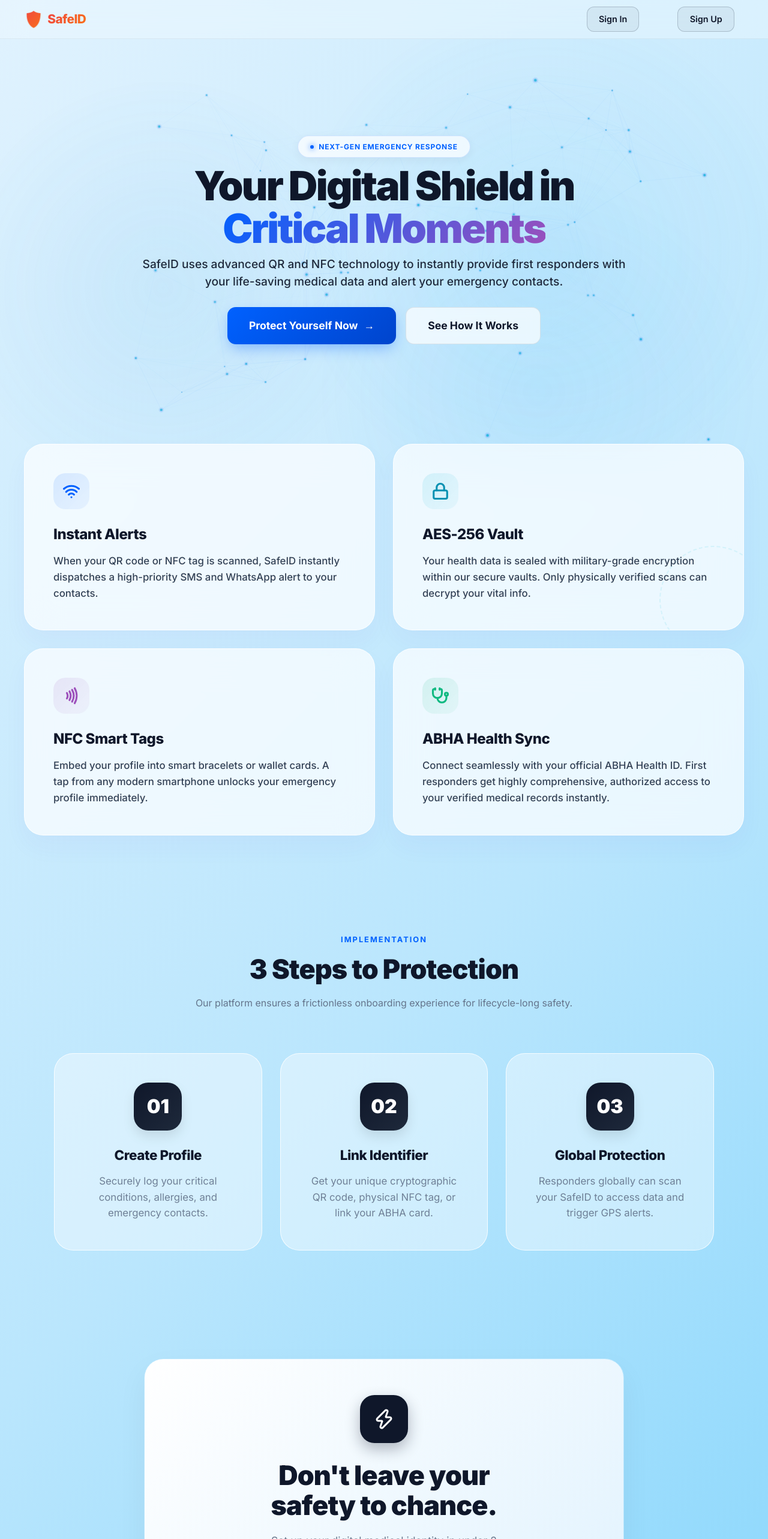
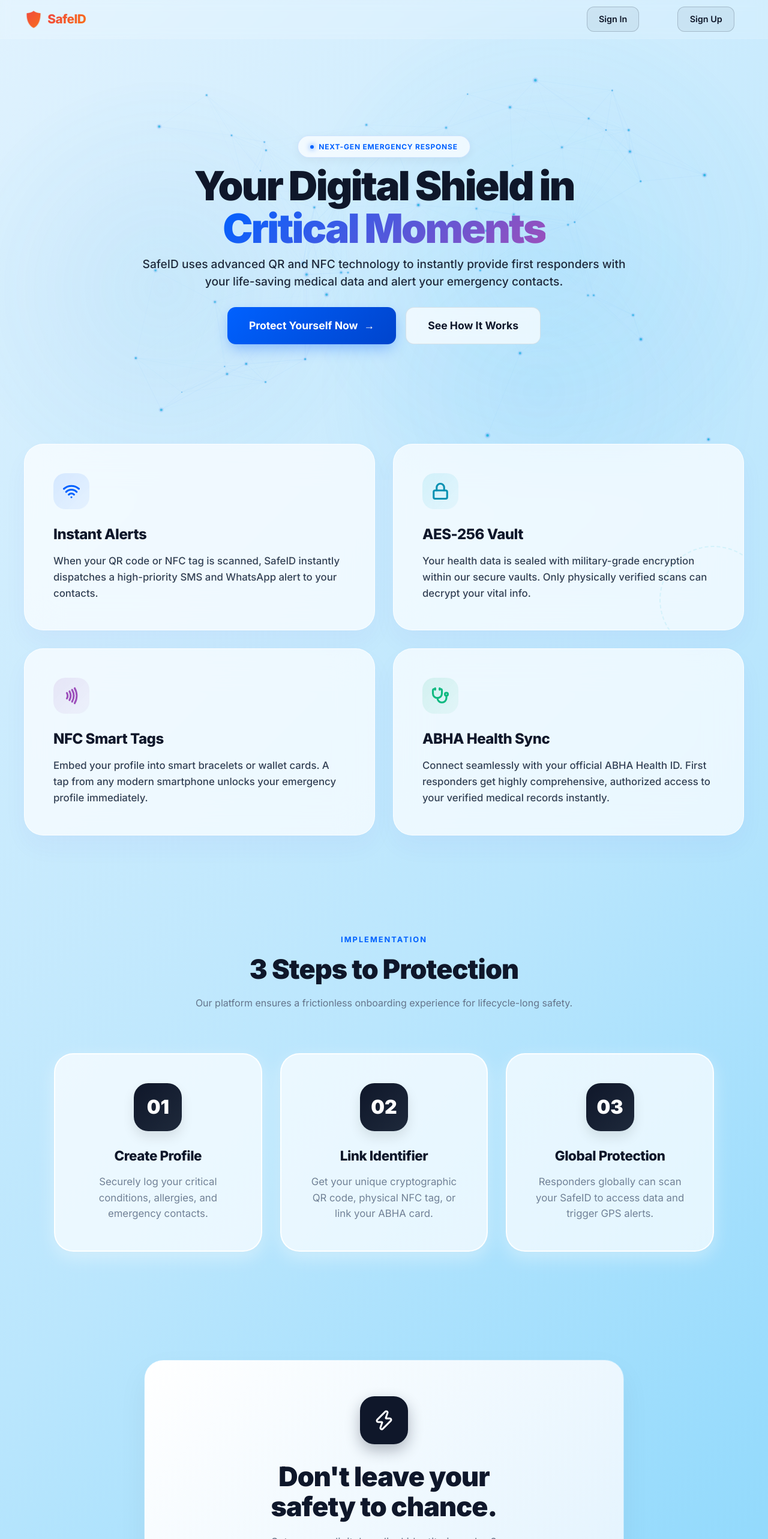
Before and after one commit to nishant8g/safeid-project, a React (Vite) app in the folder frontend/: page / in a window 1280 px wide. Shown: the top 2566 px of the page at 60% size. Built offline with nearby package versions, Linux system fonts and the light colour scheme; no server answers.

Commit message:
UI: Enhanced navbar and feature boxes with whitish shine and glassmorphism

```diff
--- a/frontend/src/index.css
+++ b/frontend/src/index.css
@@ -354,8 +354,9 @@ h3 { font-size: clamp(1.25rem, 2.5vw, 1.75rem); }
   top: 0;
   left: 0;
   right: 0;
-  background: rgba(240, 249, 255, 0.4);
-  border-bottom: 1px solid rgba(0, 0, 0, 0.05);
+  background: rgba(255, 255, 255, 0.15);
+  backdrop-filter: blur(8px);
+  border-bottom: 1px solid rgba(255, 255, 255, 0.1);
 }
 
 .navbar-inner {
--- a/frontend/src/pages/Landing.jsx
+++ b/frontend/src/pages/Landing.jsx
@@ -353,7 +353,7 @@ export default function Landing() {
                 key={idx}
                 initial="hidden" whileInView="visible" viewport={{ once: true, margin: "-50px" }} variants={fadeUpVariant}
                 whileHover={{ y: -10 }}
-                style={{ background: 'rgba(255, 255, 255, 0.4)', border: '1px solid rgba(255, 255, 255, 0.8)', padding: '48px 40px', borderRadius: '32px', display: 'flex', flexDirection: 'column', alignItems: 'center', textAlign: 'center', height: '100%', cursor: 'default', transition: 'transform 0.4s cubic-bezier(0.16, 1, 0.3, 1)' }}
+                style={{ background: 'rgba(255, 255, 255, 0.7)', border: '2px solid rgba(255, 255, 255, 0.9)', padding: '48px 40px', borderRadius: '32px', display: 'flex', flexDirection: 'column', alignItems: 'center', textAlign: 'center', height: '100%', cursor: 'default', transition: 'all 0.4s cubic-bezier(0.16, 1, 0.3, 1)', boxShadow: '0 10px 30px rgba(255,255,255,0.4), 0 4px 12px rgba(0,0,0,0.02)' }}
               >
                 <div style={{ width: '80px', height: '80px', borderRadius: '24px', background: 'linear-gradient(135deg, #0f172a, #1e293b)', display: 'flex', alignItems: 'center', justifyContent: 'center', fontSize: '2rem', fontWeight: '900', color: 'white', marginBottom: '28px', boxShadow: '0 10px 20px rgba(0,0,0,0.1)' }}>
                   {step.num}
```
